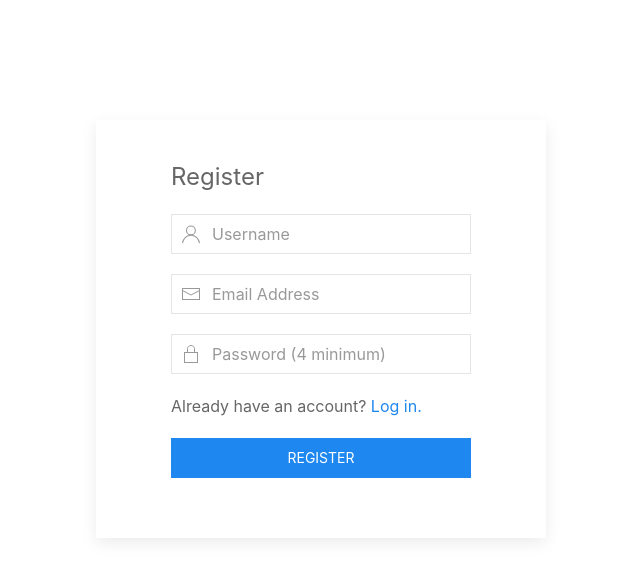
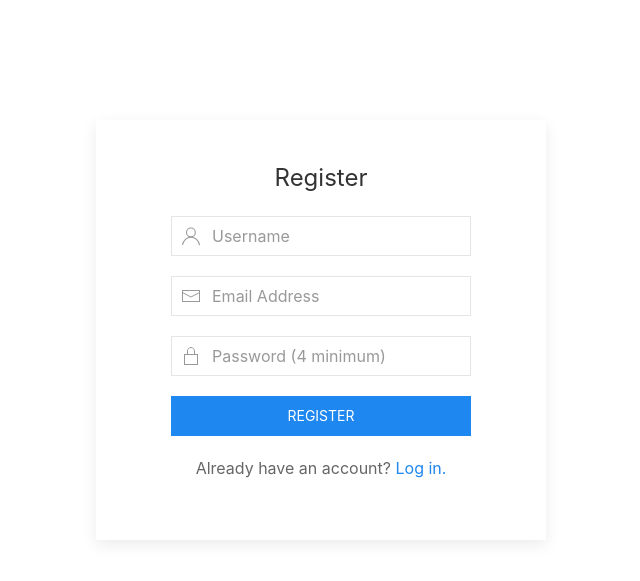
Before and after one commit to arpanneupane19/Chattr, a Flask app: page /register in a window 1280 px wide. Shown: the top 581 px of the page, without its empty margins (319-959 px from the left). Run offline with Flask 2, Linux system fonts and the light colour scheme; parts of the project's set-up code (start-up, migrations or seed data) failed here and were passed over; some libraries are stand-ins or nearby versions.

Commit message:
indentation and some minor changes with uikit

```diff
--- a/app/templates/register.html
+++ b/app/templates/register.html
@@ -9,9 +9,9 @@
 <div class="uk-container">
     <div
         class="uk-card uk-card-default uk-card-body uk-width-large uk-flex uk-flex-center uk-margin-medium-top uk-margin-auto">
-        <fieldset class="uk-fieldset">
-            <label class="uk-legend">Register</label>
-            <form method='POST'>
+        <form method='POST'>
+            <fieldset class="uk-fieldset uk-fieldset-center">
+                <p class="uk-text uk-text-large uk-text-center uk-text-emphasis">Register</p>
                 {{form.hidden_tag()}}
                 <div class="uk-margin">
                     <div class="uk-inline uk-width-medium uk-margin-auto"">
@@ -28,26 +28,39 @@
                     </div>
                 </div>
 
-
                 <div class="uk-margin">
                     <div class="uk-inline uk-width-medium uk-margin-auto"">
                         <span class=" uk-form-icon" uk-icon="icon: lock"></span>
                         {{form.password(class="uk-input")}}
                     </div>
-                    <div class='uk-margin'>
-                        Already have an account? <a class="uk-link" href="{{ url_for('login') }}">Log in.</a>
-                    </div>
                 </div>
 
                 <div class="uk-margin">
                     <div class='uk-inline uk-width-medium uk-margin-auto'>
-                        {{form.submit(class="uk-button uk-width-9-10 uk-button-primary")}}
+                        {{form.submit(class="uk-button uk-width-1-1 uk-button-primary")}}
                     </div>
+                    {% if form.errors %}
+                        {% if form.username.errors %}
+                            {% for error in form.username.errors %}
+                                <p class='uk-text-center uk-width-medium uk-margin-auto'>{{ error }}</p>
+                            {% endfor %}
+                        {% endif %}
+
+                        {% if form.email.errors %}
+                            {% for error in form.email.errors %}
+                                <p class='uk-text-center uk-width-medium uk-margin-auto'>{{ error }}</p>
+                            {% endfor %}
+                        {% endif %}
+
+                    {% else %}
+                        <div class='uk-text uk-text-center uk-margin'>
+                            Already have an account? <a class="uk-link" href="{{ url_for('login') }}">Log in.</a>
+                        </div>
+                    {% endif %}
                 </div>
-            </form>
-        </fieldset>
+            </fieldset>
+        </form>
     </div>
 </div>
 
-
 {% endblock content %}
```
